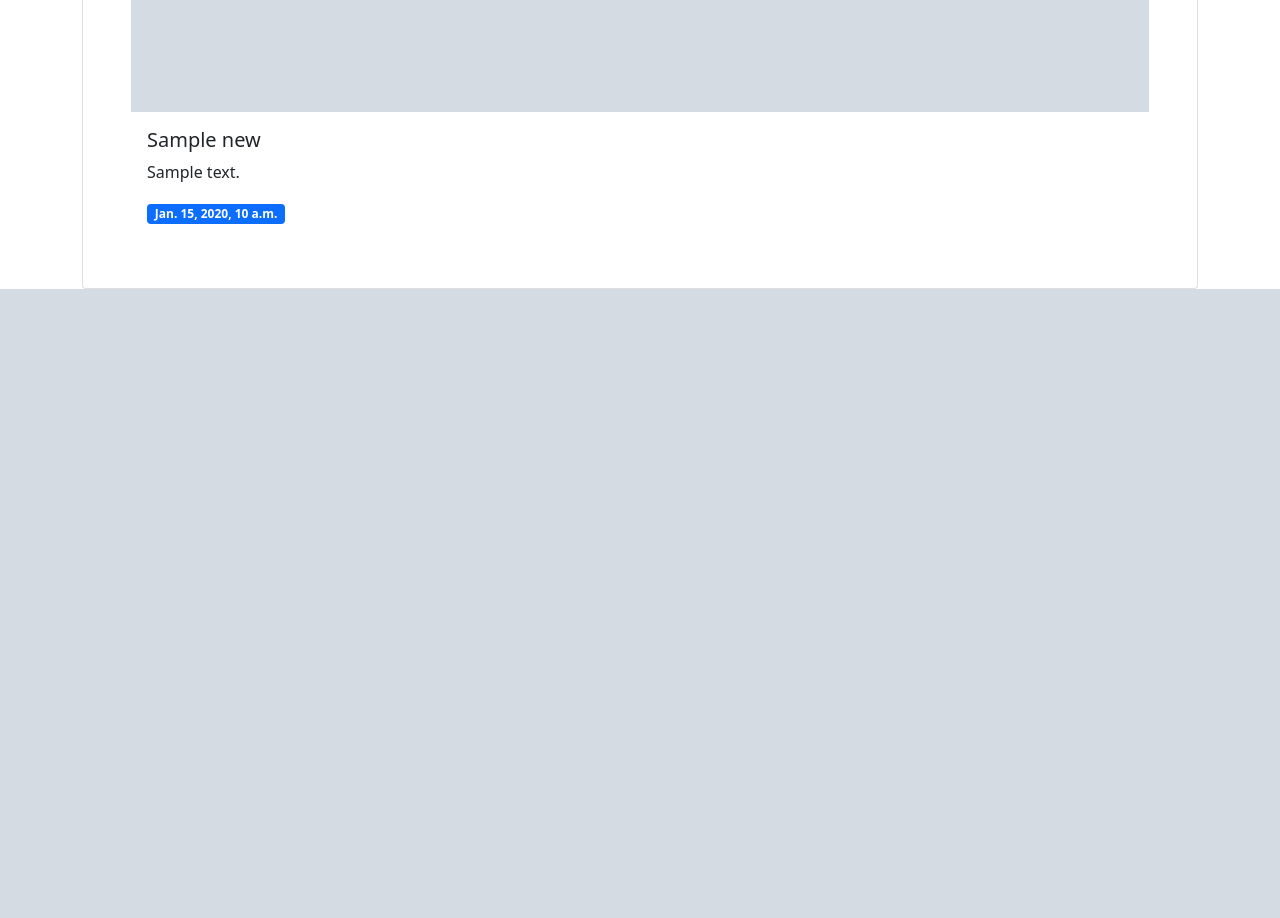
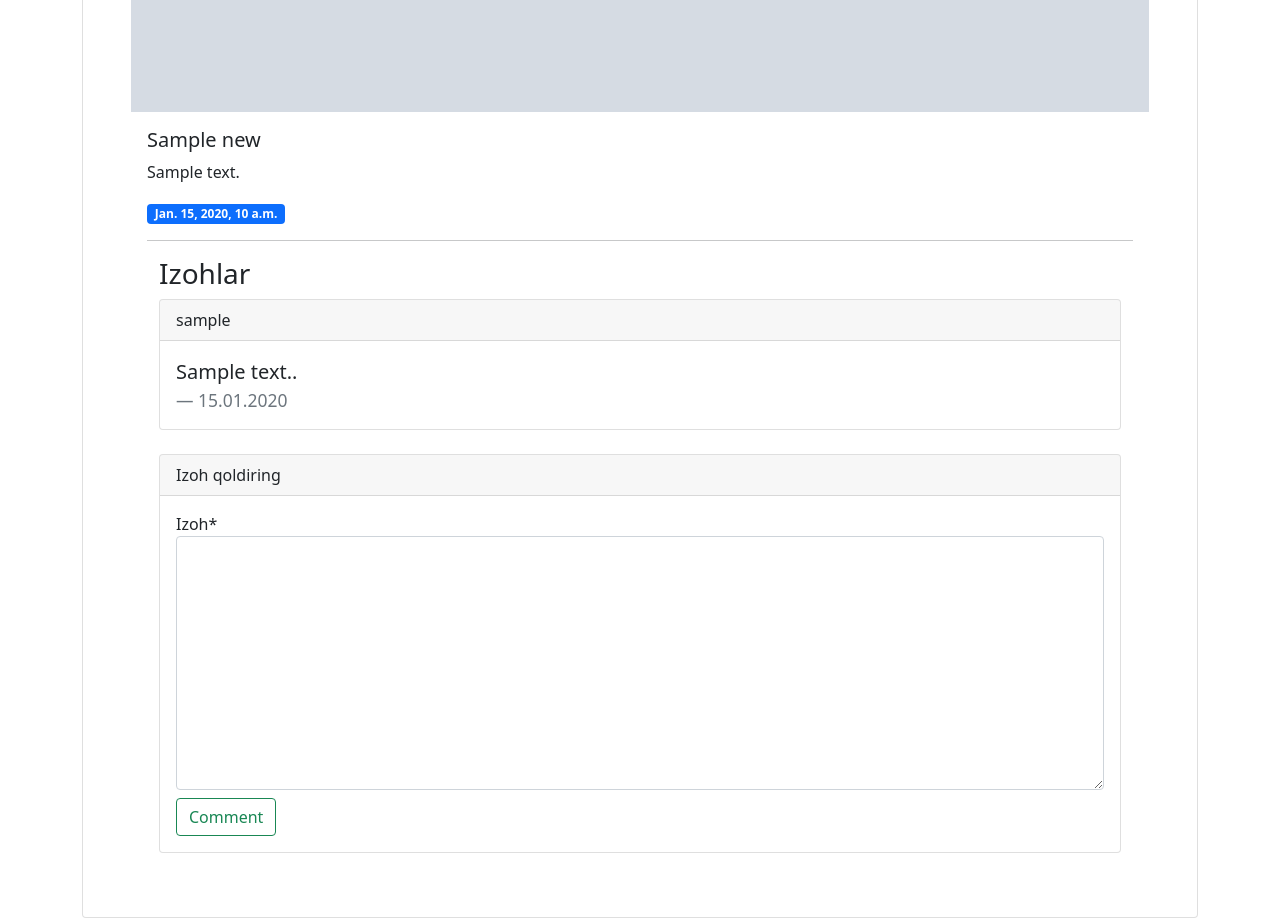
Before and after one commit to jameswang50/web-course-django, a Django app: page /news/detail/1/ in a window 1280 px wide. Shown: the part 902-1820 px from the top of the page. Before the commit the page ends 1191 px from the top, so only its background shows below. Run offline with Django 3.2, Linux system fonts and the light colour scheme; tables that the repository leaves empty hold one stand-in row (values such as "Sample post"); grey boxes marked "Sample" are stand-in pictures; some libraries are stand-ins or nearby versions.

Commit message:
Yangiliklarga izoh qoldirish funksiyasi yaratildi

```diff
--- a/new/admin.py
+++ b/new/admin.py
@@ -1,4 +1,5 @@
 from django.contrib import admin
-from .models import New
+from .models import New, Comment
 
 admin.site.register(New)
+admin.site.register(Comment)
--- a/new/forms.py
+++ b/new/forms.py
@@ -1,6 +1,6 @@
 from django import forms
 
-from .models import New
+from .models import New, Comment
 
 
 class NewForm(forms.ModelForm):
@@ -13,3 +13,9 @@ class NewFormMine(forms.ModelForm):
     class Meta:
         model = New
         exclude = ['author', 'created']
+
+
+class CommentForm(forms.ModelForm):
+    class Meta:
+        model = Comment
+        fields = ['body']
--- a/new/models.py
+++ b/new/models.py
@@ -1,5 +1,6 @@
 from django.db import models
 from django.contrib.auth.models import User
+from django.utils import timezone
 
 # bu class Model histoblanadi django tilida
 # baza dannix tilida tablitsa hisoblanadi
@@ -22,3 +23,30 @@ class New(models.Model):
 
     def __str__(self):
         return self.title
+
+
+class Comment(models.Model):
+    author = models.ForeignKey(
+        User,
+        verbose_name="Muallif",
+        on_delete=models.SET_NULL,
+        null=True,
+        blank=True
+        )
+    post = models.ForeignKey(
+        New,
+        verbose_name="Post",
+        on_delete=models.SET_NULL,
+        related_name="comments",
+        null=True,
+        blank=True
+        )
+    body = models.TextField("Izoh")
+    date = models.DateField(default=timezone.now)
+
+    def __str__(self):
+        return f"{self.body[:20]}..."
+
+    class Meta:
+        verbose_name = "izoh"
+        verbose_name_plural = "Izohlar"
--- a/new/views.py
+++ b/new/views.py
@@ -1,7 +1,7 @@
 from django.shortcuts import redirect, render, get_object_or_404
 
-from .models import New
-from .forms import NewForm, NewFormMine
+from .models import New, Comment
+from .forms import NewForm, NewFormMine, CommentForm
 
 
 def news_list(request):
@@ -13,7 +13,21 @@ def news_list(request):
 
 def news_detail(request, id):
     new = get_object_or_404(New, id=id)
-    return render(request, 'new/news_detail.html', {'new': new})
+    form = CommentForm()
+
+    if request.method == "POST":
+        # comment formaga postda kelayotgan malumotlarni
+        # berib validatsiyadan o'tkazamiz
+        form = CommentForm(request.POST)
+        if form.is_valid():
+            comment = form.save(commit=False)
+            comment.post = new
+            if request.user.is_authenticated:
+                comment.author = request.user
+            comment.save()
+            return redirect("new:detail", id=id)
+
+    return render(request, 'new/news_detail.html', {'new': new, "form": form})
 
 
 def create(request):
--- a/poll/views.py
+++ b/poll/views.py
@@ -12,9 +12,6 @@ def savollar(request):
             'savollar': savollar,
             }
         )
-
-
-
 
 
 def savol_detail(request, id):
--- a/templates/new/news_detail.html
+++ b/templates/new/news_detail.html
@@ -1,5 +1,5 @@
 {% extends 'base.html' %}
-
+{% load crispy_forms_tags %}
 {% block content %}
 <div class="py-5">
     <h3>{{ new.title }}</h3>
@@ -14,6 +14,35 @@
       {% if user.is_superuser %}
       <a href="{% url 'new:remove' id=new.id %}" class="btn btn-danger float-end">O'chirish</a>
       {% endif %}
+      <hr>
+      <div class="container mt-3">
+        <h3>Izohlar</h3>
+        {% for comment in new.comments.all %}
+        <div class="card">
+          <div class="card-header">
+            {{ comment.author|default:"Anonim Foydalanuvchi" }}
+          </div>
+          <div class="card-body">
+            <blockquote class="blockquote mb-0">
+              <p>{{ comment.body }}.</p>
+              <footer class="blockquote-footer">{{ comment.date|date:"d.m.Y" }}</footer>
+            </blockquote>
+          </div>
+        </div>
+        {% endfor %}
+        <div class="card mt-4">
+          <div class="card-header">
+            Izoh qoldiring
+          </div>
+          <div class="card-body">
+            <form action="." method="post">
+            {% csrf_token %}
+            {{ form|crispy }}
+            <input type="submit" value="Comment" class="btn btn-outline-success mt-2">
+            </form>
+          </div>
+        </div>
+      </div>
     </div>
 </div>
 
```
Also changed, not shown: new/migrations/0002_comment.py (added), new/migrations/0003_comment_date.py (added).
